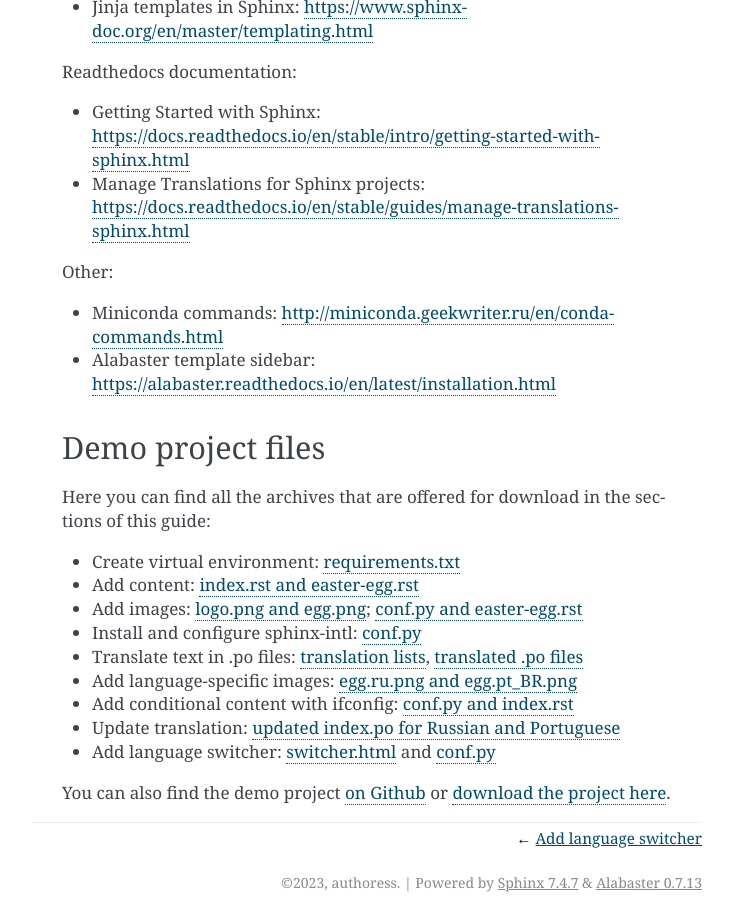
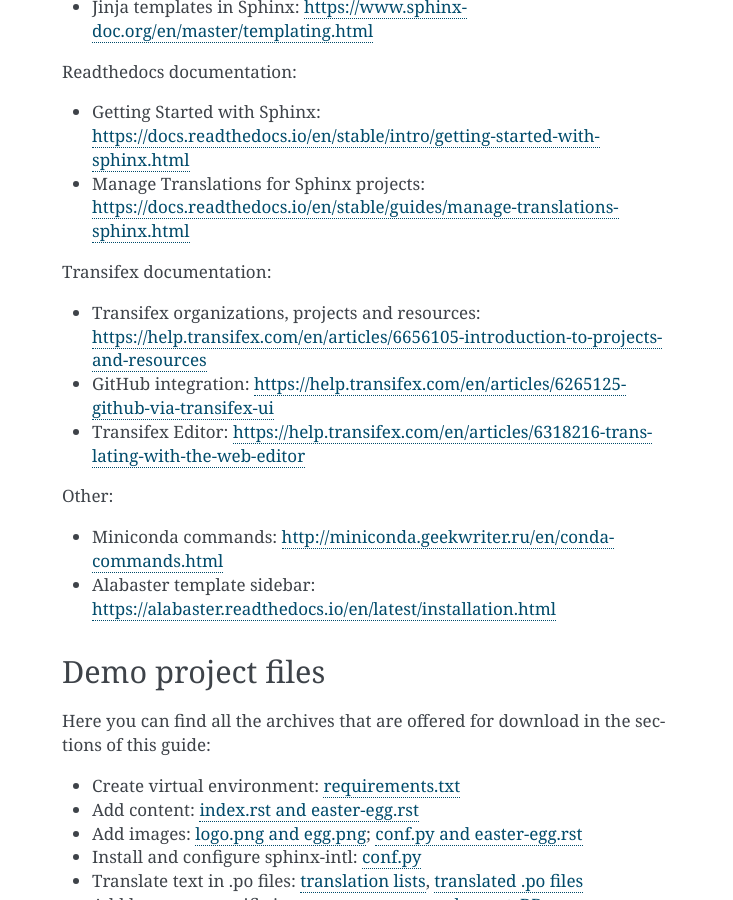
Before and after one commit to authoress/sphinx-intl-guide, a Sphinx documentation site: the page built from docs/appendices.rst, in a window 1280 px wide and 900 px high, scrolled down 1068 px. Shown: the whole window, without its empty margins (408-1141 px from the left). Built offline with Sphinx 7.4.7, drawn with Linux system fonts in a browser that asks for light colours.

Commit message:
+ links to Transifex; requirements updated

```diff
--- a/docs/appendices.rst
+++ b/docs/appendices.rst
@@ -60,6 +60,17 @@
 -  Manage Translations for Sphinx projects:
    `https://docs.readthedocs.io/en/stable/guides/manage-translations-sphinx.html <https://docs.readthedocs.io/en/stable/guides/manage-translations-sphinx.html>`_
 
+Transifex documentation:
+
+-  Transifex organizations, projects and resources:
+   `https://help.transifex.com/en/articles/6656105-introduction-to-projects-and-resources <https://help.transifex.com/en/articles/6656105-introduction-to-projects-and-resources>`_
+
+-  GitHub integration:
+   `https://help.transifex.com/en/articles/6265125-github-via-transifex-ui <https://help.transifex.com/en/articles/6265125-github-via-transifex-ui>`_
+
+-  Transifex Editor:
+   `https://help.transifex.com/en/articles/6318216-translating-with-the-web-editor <https://help.transifex.com/en/articles/6318216-translating-with-the-web-editor>`_
+
 Other:
 
 -  Miniconda commands:
```
Also changed, not shown: 3 other files.
